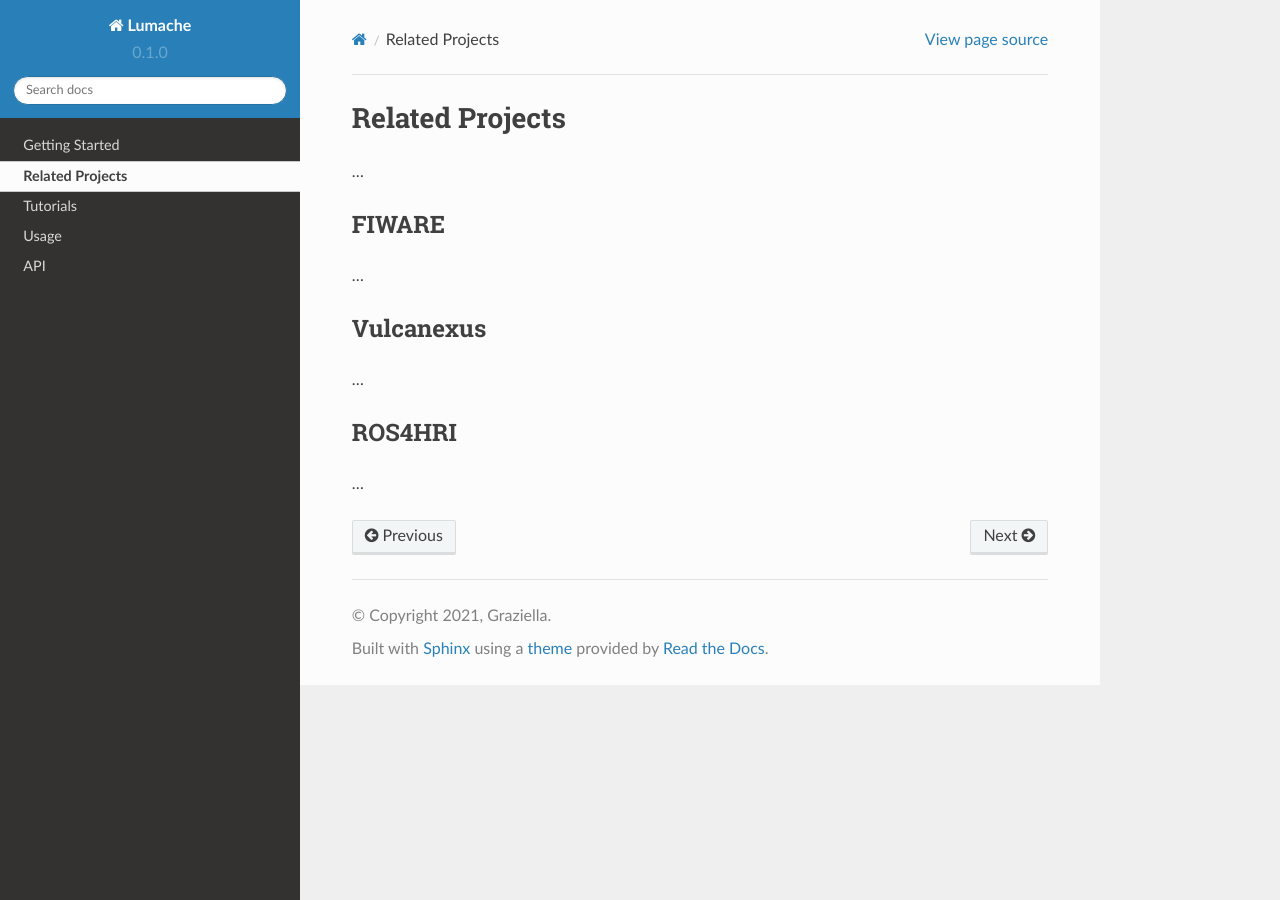
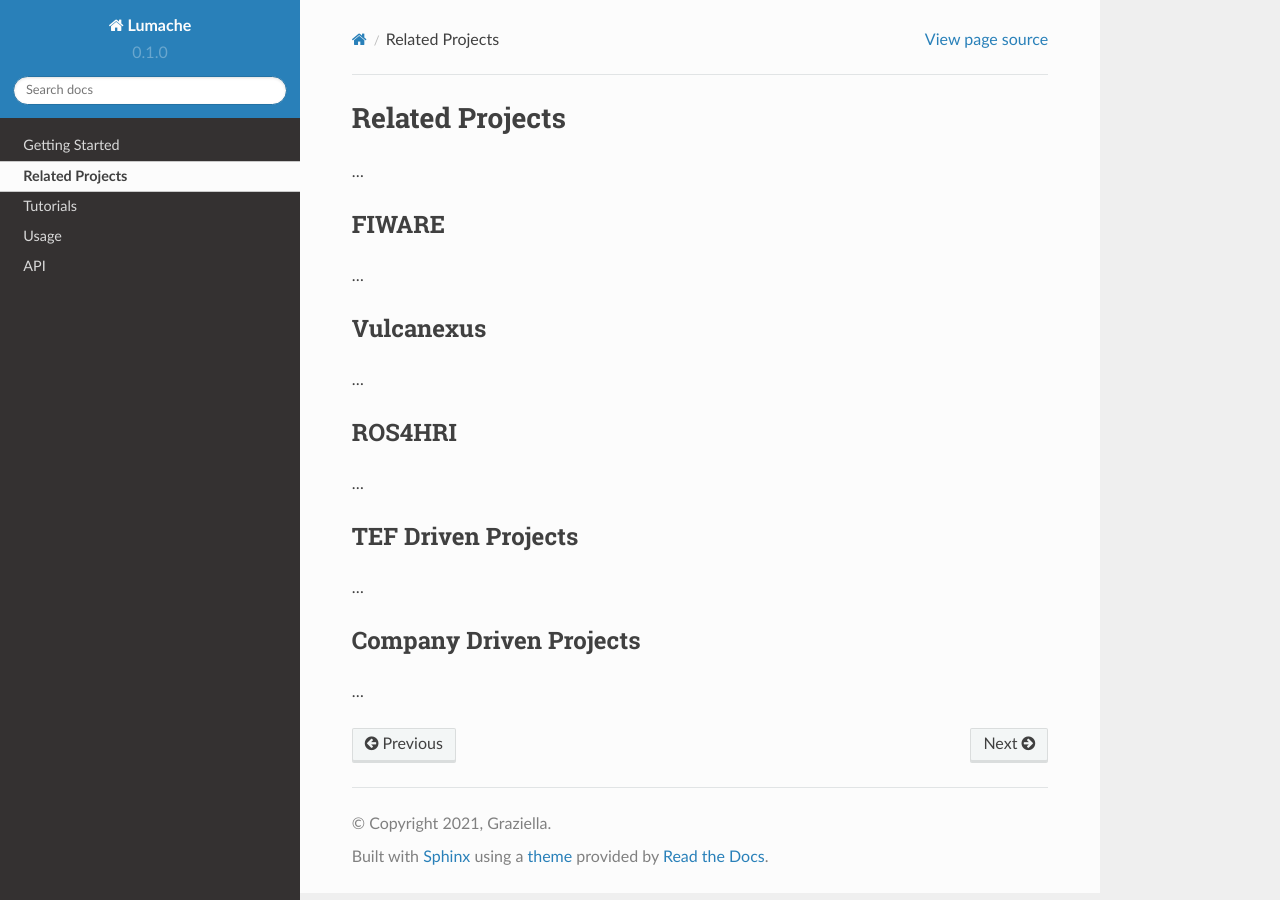
Before and after one commit to agileHRI/arise_documentation, a Sphinx documentation site: the page built from docs/source/related-projects.rst, in a window 1280 px wide. Built offline with Sphinx 7.4.7 and the Read the Docs theme 2.0.0, drawn with Linux system fonts in a browser that asks for light colours.

Commit message:
Update related-projects.rst

```diff
--- a/docs/source/related-projects.rst
+++ b/docs/source/related-projects.rst
@@ -13,3 +13,11 @@
 ROS4HRI
 -------
 ...
+
+TEF Driven Projects
+-------------------
+...
+
+Company Driven Projects
+-----------------------
+...
```
